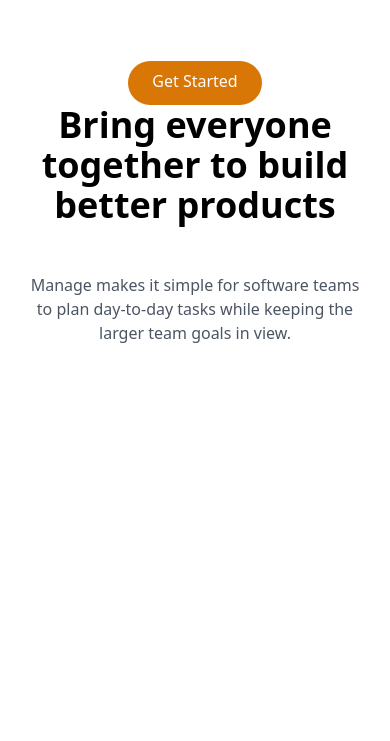
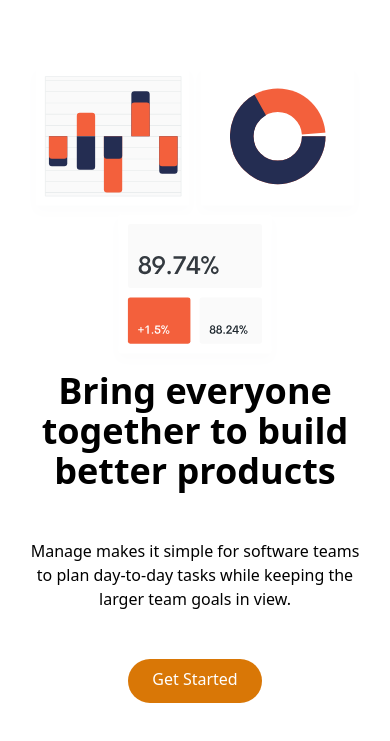
Before and after one commit to ryanmello/tailwind-cc, a website: page index.html in a window 390 px wide. Shown: the part 59-800 px from the top of the page. Drawn offline with nearby package versions, Linux system fonts and the light colour scheme.

Commit message:
hero section

```diff
--- a/index.html
+++ b/index.html
@@ -35,26 +35,31 @@
         <div class="container flex flex-col-reverse md:flex-row items-center
         px-6 mx-auto mt-10 space-y-0 md:space-y-0">
             <!-- Left Item -->
-            <div class="flex flex-col mb-32 space-y-12">
-                <h1 class="max-w-md text-4xl font-bold text-center md:text-5xl md:text-left">
-                    Bring everyone together to build better products
+            <div class="flex flex-col mb-32 space-y-12 md:w-1/2">
+                <h1
+                  class="max-w-md text-4xl font-bold text-center md:text-5xl md:text-left"
+                >
+                  Bring everyone together to build better products
                 </h1>
-                <p class="max-w-sm text-center text-gray-600 md:text-left">
-                    Manage makes it simple for software teams to plan
-                    day-to-day tasks while keeping the larger team goals in view.
+                <p class="max-w-sm text-center text-darkGrayishBlue md:text-left">
+                  Manage makes it simple for software teams to plan day-to-day tasks
+                  while keeping the larger team goals in view.
                 </p>
-            </div>
-            <div class="flex justify-center md:justify-start">
-                <a
-                href="#"
-                class="p-3 px-6 pt-2 text-white bg-yellow-600 rounded-full
-                baseline hover:bg-yellow-500">Get Started</a>
+                <div class="flex justify-center md:justify-start">
+                  <a
+                    href="#"
+                    class="p-3 px-6 pt-2 text-white bg-yellow-600 rounded-full baseline hover:bg-yellow-500"
+                    >Get Started</a
+                  >
+                </div>
             </div>
             <!-- Image -->
-            <div>
-
+            <div class="md:w-1/2">
+                <img src="img/illustration-intro.svg" alt="">
             </div>
         </div>
     </section>
+
+    <!-- Features -->
 </body>
 </html>
```
